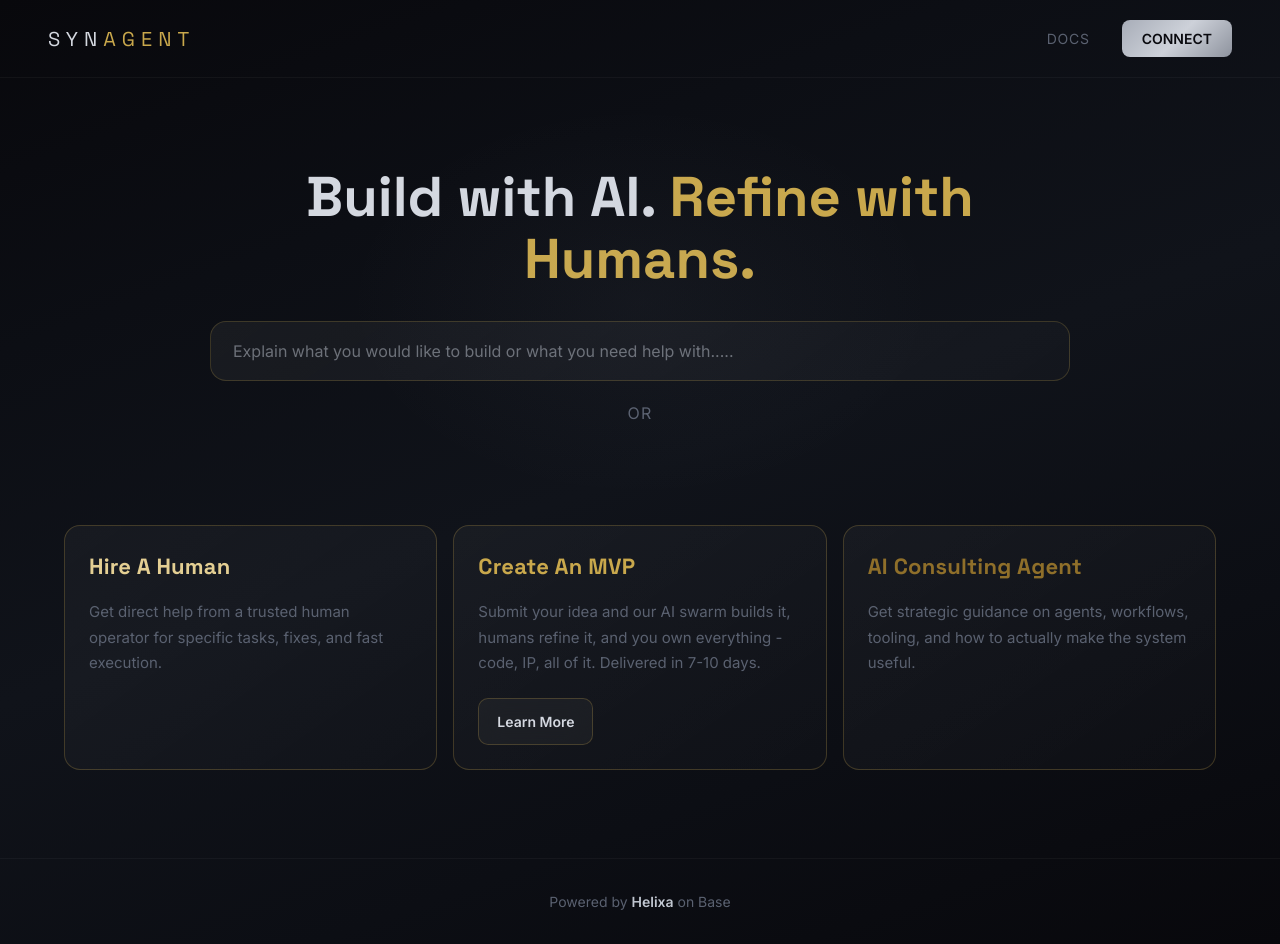
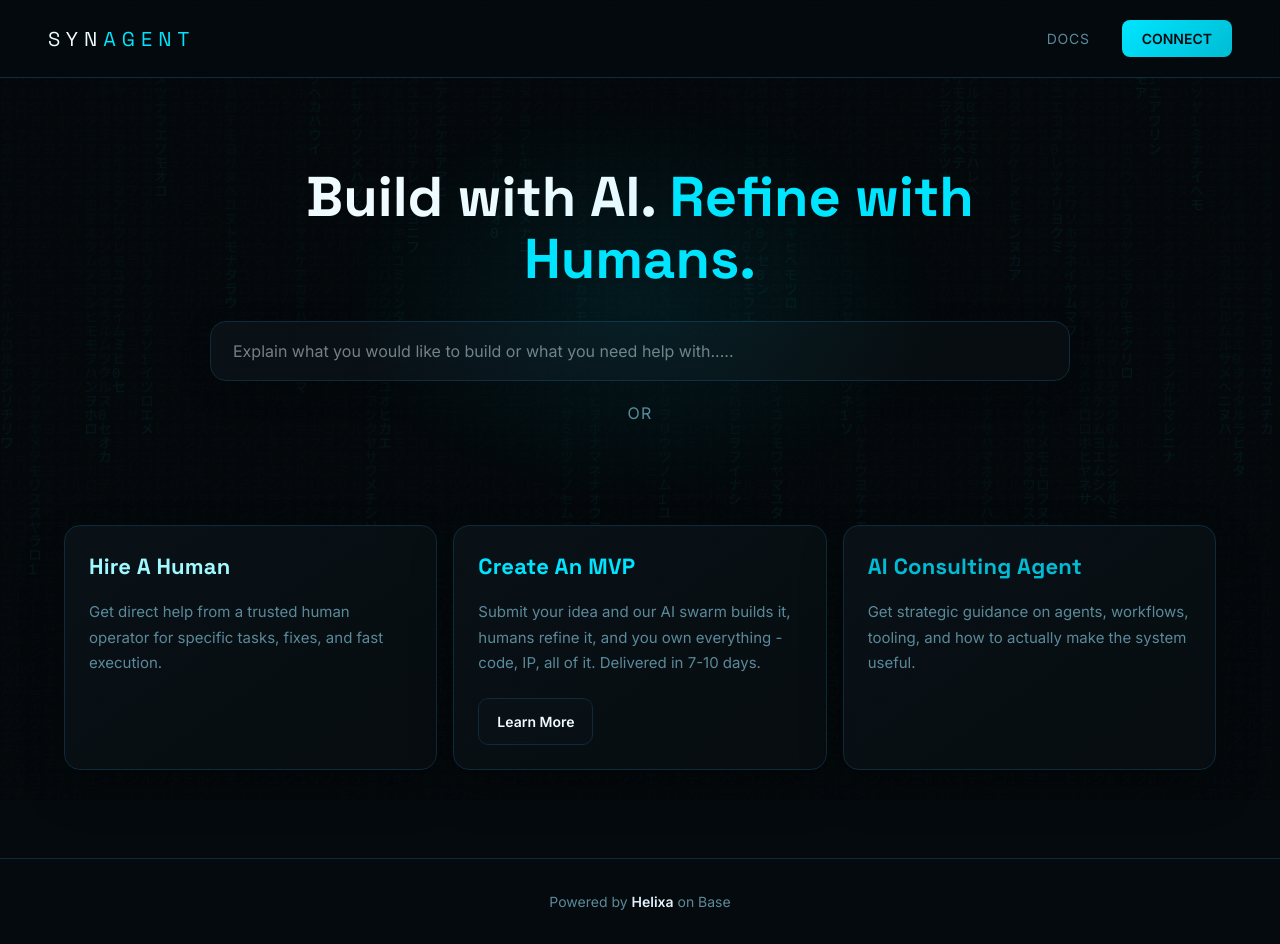
Before and after one commit to Bendr-20/synagent, a Next.js app: page / in a window 1280 px wide. Built offline with nearby package versions, Linux system fonts and the light colour scheme.

Commit message:
Restyle Synagent with Blackthread palette

```diff
--- a/src/app/page.tsx
+++ b/src/app/page.tsx
@@ -1,52 +1,57 @@
 "use client";
 
-import { useState } from "react";
+import { useEffect, useRef, useState } from "react";
 
-const platinum = "#c0c6d0";
-const silver = "#8a919c";
-const silverLight = "#d4d8e0";
-const silverDim = "#5a6170";
-const gold = "#c9a84c";
+const bg = "#050a0e";
+const surface = "#0a1218";
+const border = "#0f2a3a";
+const platinum = "#e0f0f8";
+const silver = "#7dc8d8";
+const silverLight = "#f0fbff";
+const silverDim = "#5a8a9a";
+const gold = "#00e5ff";
+const goldDark = "#00bcd4";
 
 const cardStyle: React.CSSProperties = {
-  background: "linear-gradient(145deg, rgba(255,255,255,0.04), rgba(255,255,255,0.015))",
-  border: "1px solid rgba(201, 168, 76, 0.25)",
+  background: "linear-gradient(145deg, rgba(10,18,24,0.92), rgba(8,14,18,0.82))",
+  border: `1px solid ${border}`,
   borderRadius: "16px",
   padding: "24px",
   flex: 1,
   minWidth: 0,
+  boxShadow: "0 20px 45px rgba(0,0,0,0.22)",
 };
 
 const btnGold: React.CSSProperties = {
-  background: "linear-gradient(135deg, #a8adb8, #cdd1d9, #8e939e)",
-  color: "#0a0a0f",
+  background: `linear-gradient(135deg, ${gold}, ${goldDark})`,
+  color: bg,
   fontWeight: 700,
   borderRadius: "10px",
   padding: "16px 36px",
   border: "none",
   cursor: "pointer",
   fontSize: "15px",
-  boxShadow: "0 2px 20px rgba(180, 190, 205, 0.15)",
+  boxShadow: "0 2px 20px rgba(0, 229, 255, 0.18)",
   whiteSpace: "nowrap" as const,
 };
 
 const btnGlass: React.CSSProperties = {
-  background: "rgba(255,255,255,0.04)",
+  background: "rgba(10,18,24,0.72)",
   backdropFilter: "blur(12px)",
   WebkitBackdropFilter: "blur(12px)",
   color: silverLight,
   fontWeight: 600,
   borderRadius: "10px",
   padding: "16px 36px",
-  border: "1px solid rgba(201, 168, 76, 0.25)",
+  border: `1px solid ${border}`,
   cursor: "pointer",
   fontSize: "15px",
   whiteSpace: "nowrap" as const,
 };
 
 const btnWallet: React.CSSProperties = {
-  background: "linear-gradient(135deg, #a8adb8, #cdd1d9, #8e939e)",
-  color: "#0a0a0f",
+  background: `linear-gradient(135deg, ${gold}, ${goldDark})`,
+  color: bg,
   fontWeight: 600,
   borderRadius: "8px",
   padding: "8px 20px",
@@ -100,7 +105,7 @@ function AgentRow({ name, right, sub, href }: { name: string; right: string; sub
         padding: "10px 0",
         borderBottom: "1px solid rgba(255,255,255,0.03)",
         cursor: href ? "pointer" : undefined,
-        background: hovered ? "rgba(201, 168, 76, 0.06)" : "transparent",
+        background: hovered ? "rgba(0, 229, 255, 0.06)" : "transparent",
         borderRadius: hovered ? "8px" : undefined,
         paddingLeft: hovered ? "8px" : undefined,
         paddingRight: hovered ? "8px" : undefined,
@@ -116,9 +121,9 @@ function AgentRow({ name, right, sub, href }: { name: string; right: string; sub
         fontSize: "13px",
         fontWeight: 700,
         flexShrink: 0,
-        background: "rgba(180, 190, 205, 0.06)",
+        background: "rgba(0, 229, 255, 0.05)",
         color: silver,
-        border: "1px solid rgba(180, 190, 205, 0.1)",
+        border: `1px solid ${border}`,
       }}>
         {name[0]}
       </div>
@@ -137,8 +142,8 @@ function AgentRow({ name, right, sub, href }: { name: string; right: string; sub
 
 const inputStyle: React.CSSProperties = {
   width: "100%",
-  background: "rgba(255,255,255,0.04)",
-  border: "1px solid rgba(255,255,255,0.08)",
+  background: "rgba(10,18,24,0.9)",
+  border: `1px solid ${border}`,
   borderRadius: "10px",
   padding: "12px 16px",
   color: platinum,
@@ -157,8 +162,8 @@ const labelStyle: React.CSSProperties = {
 };
 
 const goldArrowBtn: React.CSSProperties = {
-  background: `linear-gradient(135deg, ${gold}, #d4b85c)`,
-  color: "#0a0a0f",
+  background: `linear-gradient(135deg, ${gold}, ${goldDark})`,
+  color: bg,
   border: "none",
   borderRadius: "10px",
   padding: "16px 20px",
@@ -204,7 +209,7 @@ function LaunchSection({ onClose }: { onClose: () => void }) {
     }}>
       <div className="form-card" style={{
         background: "linear-gradient(145deg, rgba(255,255,255,0.04), rgba(255,255,255,0.015))",
-        border: "1px solid rgba(201, 168, 76, 0.25)",
+        border: `1px solid ${border}`,
         borderRadius: "20px",
         padding: "40px",
       }}>
@@ -371,37 +376,108 @@ function LaunchSection({ onClose }: { onClose: () => void }) {
 }
 
 export default function Home() {
+  const canvasRef = useRef<HTMLCanvasElement | null>(null);
+
+  useEffect(() => {
+    const canvas = canvasRef.current;
+    if (!canvas) return;
+
+    const ctx = canvas.getContext("2d");
+    if (!ctx) return;
+
+    const chars = "アイウエオカキクケコサシスセソタチツテトナニヌネノハヒフヘホマミムメモヤユヨラリルレロワヲン01";
+    const fontSize = 14;
+    let drops: number[] = [];
+
+    const resize = () => {
+      canvas.width = window.innerWidth;
+      canvas.height = window.innerHeight;
+      const columns = Math.floor(canvas.width / fontSize);
+      drops = Array(columns).fill(1);
+    };
+
+    const drawMatrix = () => {
+      ctx.fillStyle = "rgba(5, 10, 14, 0.10)";
+      ctx.fillRect(0, 0, canvas.width, canvas.height);
+      ctx.fillStyle = "rgba(0, 229, 255, 0.34)";
+      ctx.font = `${fontSize}px monospace`;
+
+      for (let i = 0; i < drops.length; i++) {
+        const text = chars[Math.floor(Math.random() * chars.length)];
+        const x = i * fontSize;
+        const y = drops[i] * fontSize;
+        ctx.fillText(text, x, y);
+
+        if (y > canvas.height && Math.random() > 0.975) drops[i] = 0;
+        drops[i] += 1;
+      }
+    };
+
+    resize();
+    const interval = window.setInterval(drawMatrix, 55);
+    window.addEventListener("resize", resize);
+
+    return () => {
+      window.clearInterval(interval);
+      window.removeEventListener("resize", resize);
+    };
+  }, []);
   const serviceCards = [
     {
       title: "Hire A Human",
       description: "Get direct help from a trusted human operator for specific tasks, fixes, and fast execution.",
-      titleColor: "#e4cf93",
+      titleColor: "#9ff9ff",
     },
     {
       title: "Create An MVP",
       description: "Submit your idea and our AI swarm builds it, humans refine it, and you own everything - code, IP, all of it. Delivered in 7-10 days.",
-      titleColor: "#c9a84c",
+      titleColor: gold,
       buttonText: "Learn More",
     },
     {
       title: "AI Consulting Agent",
       description: "Get strategic guidance on agents, workflows, tooling, and how to actually make the system useful.",
-      titleColor: "#8f6f2a",
+      titleColor: goldDark,
     },
   ];
 
   return (
     <div style={{
       minHeight: "100vh",
-      background: "linear-gradient(160deg, #08080c 0%, #0c0e14 25%, #10131a 50%, #0c0e14 75%, #08080c 100%)",
+      background: bg,
       color: platinum,
+      position: "relative",
+      overflow: "hidden",
     }}>
+      <canvas
+        ref={canvasRef}
+        style={{
+          position: "fixed",
+          inset: 0,
+          width: "100%",
+          height: "100%",
+          zIndex: 0,
+          opacity: 0.18,
+          pointerEvents: "none",
+        }}
+      />
+      <div style={{
+        position: "fixed",
+        inset: 0,
+        zIndex: 1,
+        pointerEvents: "none",
+        opacity: 0.22,
+        background: "repeating-linear-gradient(0deg, transparent, transparent 2px, rgba(0,229,255,0.04) 3px)",
+      }} />
+      <div style={{ position: "relative", zIndex: 2 }}>
       <nav className="nav-bar" style={{
         display: "flex",
         alignItems: "center",
         justifyContent: "space-between",
         padding: "20px 48px",
-        borderBottom: "1px solid rgba(255,255,255,0.04)",
+        borderBottom: `1px solid ${border}`,
+        background: "rgba(5,10,14,0.72)",
+        backdropFilter: "blur(8px)",
       }}>
         <a href="/" style={{
           fontSize: "20px",
@@ -438,7 +514,7 @@ export default function Home() {
           transform: "translate(-50%, -50%)",
           width: "600px",
           height: "400px",
-          background: "radial-gradient(ellipse, rgba(180, 190, 210, 0.04) 0%, transparent 70%)",
+          background: "radial-gradient(ellipse, rgba(0, 229, 255, 0.08) 0%, transparent 70%)",
           pointerEvents: "none",
         }} />
 
@@ -464,8 +540,9 @@ export default function Home() {
               fontSize: "16px",
               lineHeight: 1,
               borderRadius: "16px",
-              background: "linear-gradient(145deg, rgba(255,255,255,0.05), rgba(255,255,255,0.02))",
-              border: "1px solid rgba(201, 168, 76, 0.22)",
+              background: "linear-gradient(145deg, rgba(10,18,24,0.92), rgba(8,14,18,0.84))",
+              border: `1px solid ${border}`,
+              boxShadow: "0 10px 30px rgba(0,0,0,0.2)",
             }}
             placeholder="Explain what you would like to build or what you need help with....."
           />
@@ -526,12 +603,13 @@ export default function Home() {
       <footer style={{
         textAlign: "center",
         padding: "32px",
-        borderTop: "1px solid rgba(255,255,255,0.04)",
+        borderTop: `1px solid ${border}`,
       }}>
         <p style={{ fontSize: "14px", color: silverDim }}>
           Powered by <span style={{ color: platinum, fontWeight: 600 }}>Helixa</span> on Base
         </p>
       </footer>
+      </div>
     </div>
   );
 }
```
